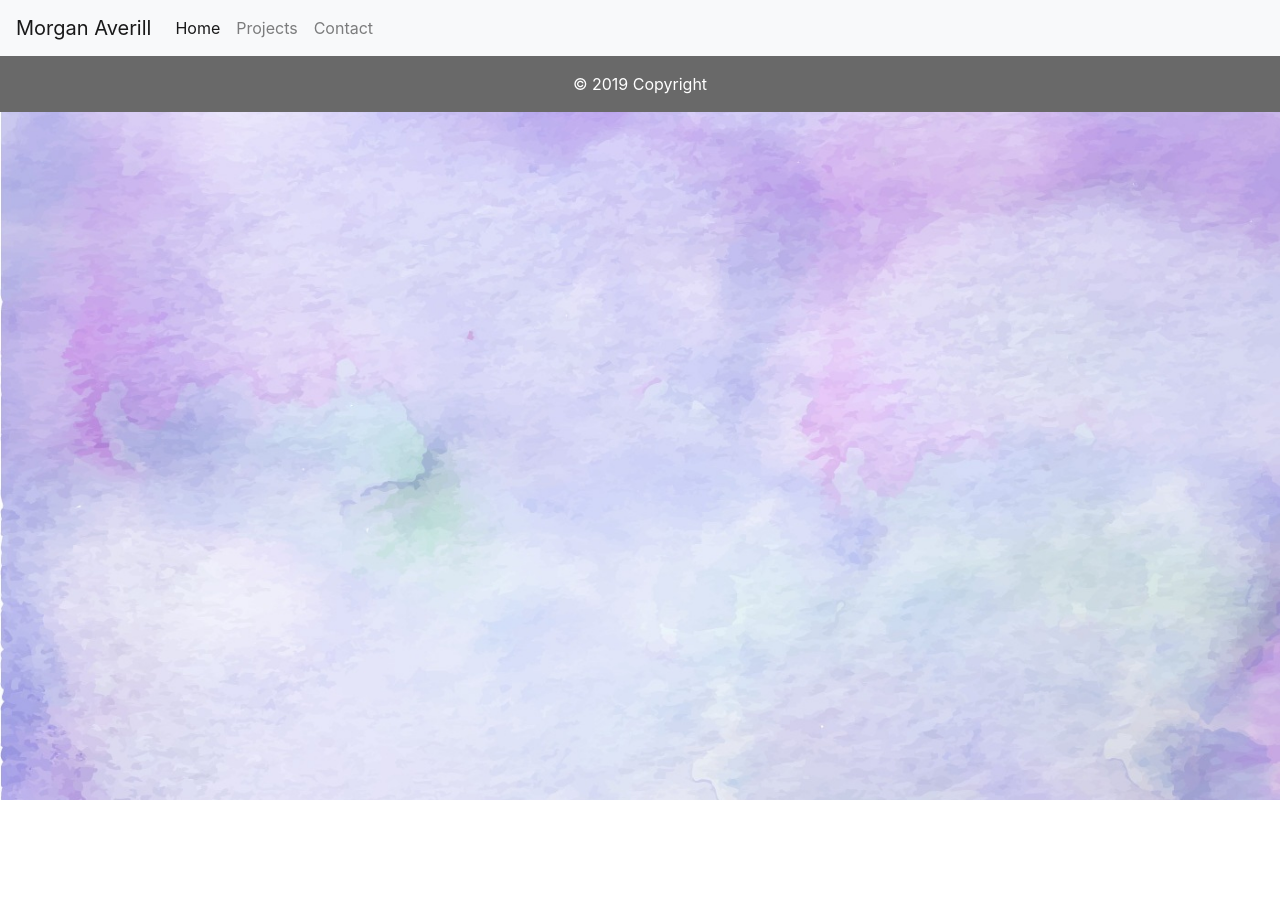
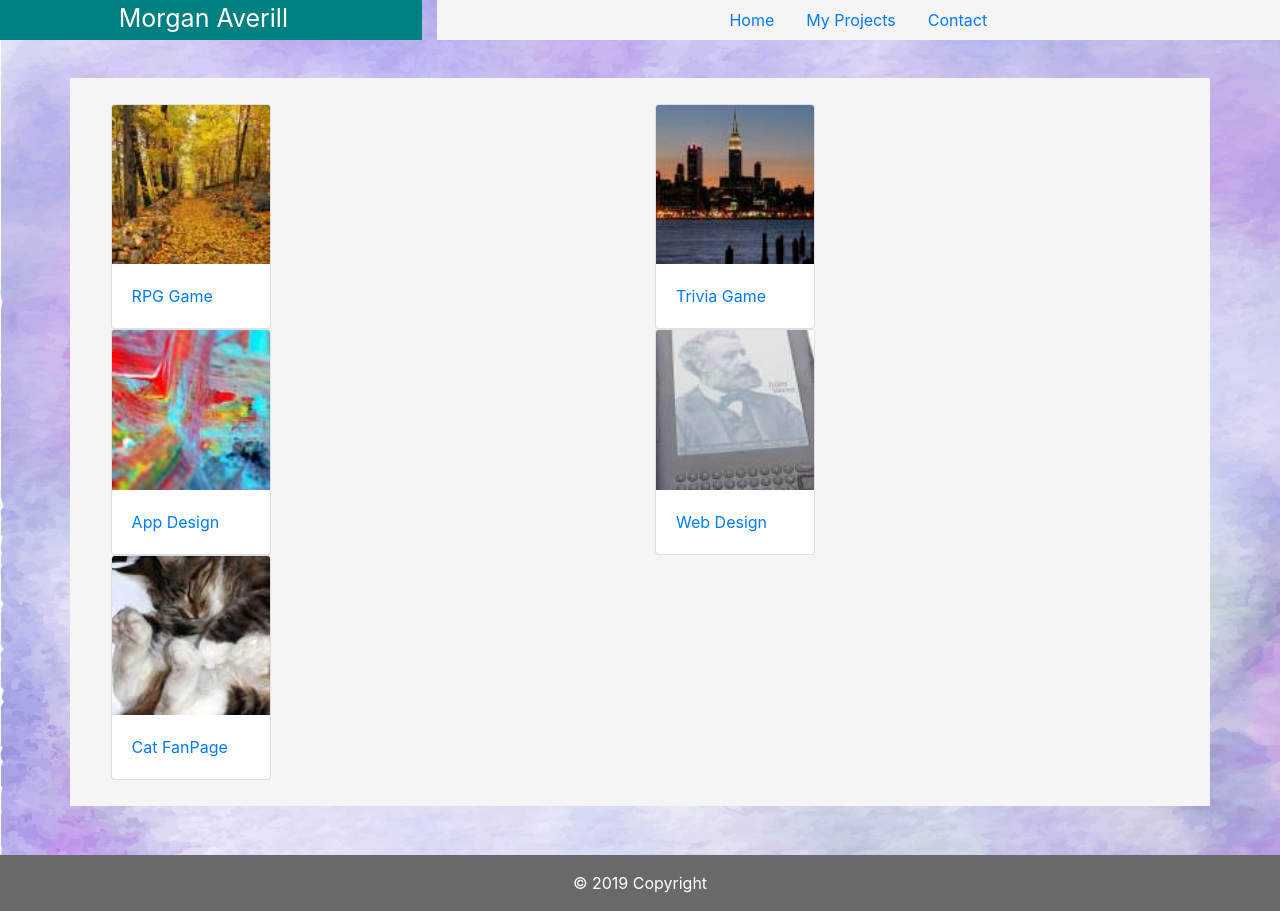
Before and after one commit to morganaverill/Bootstrap-Portfolio, a plain HTML site: page portfolio.html in a window 1280 px wide. Before the commit the page ends 800 px from the top, so only its background shows below. Drawn offline with nearby package versions, Linux system fonts and the light colour scheme.

Commit message:
revisions to everything

```diff
--- a/assets/css/style.css
+++ b/assets/css/style.css
@@ -19,3 +19,20 @@ body{
     background-color: whitesmoke;
     color: teal;
 }
+
+#name{
+    color: white;
+    background-color: teal;
+    font-size: 25px;
+    text-align: center;
+}
+
+  .card-img{
+      height: 30%;
+      width: 30%;
+  }
+
+  #projects{
+      background-color: whitesmoke;
+      padding: 2%;
+  }
--- a/portfolio.html
+++ b/portfolio.html
@@ -9,27 +9,83 @@
     <title>My Projects</title>
 </head>
 <body>
-        <nav class="navbar navbar-expand-lg navbar-light bg-light">
-                <a class="navbar-brand" href="#">Morgan Averill</a>
-                <button class="navbar-toggler" type="button" data-toggle="collapse" data-target="#navbarNav" aria-controls="navbarNav" aria-expanded="false" aria-label="Toggle navigation">
-                  <span class="navbar-toggler-icon"></span>
-                </button>
-                <div class="collapse navbar-collapse" id="navbarNav">
-                  <ul class="navbar-nav">
-                    <li class="nav-item active">
-                      <a class="nav-link" href="index.html">Home <span class="sr-only">(current)</span></a>
+    <div class="row" style="margin-bottom: 3%">
+        <div class="col-sm-4" id="name">Morgan Averill</div>
+        <div class="col-sm-8">
+            <ul class="nav justify-content-center" style="background-color:whitesmoke">
+                <li class="nav-item">
+                  <a class="nav-link active" href="./index.html">Home</a>
                 </li>
                 <li class="nav-item">
-                      <a class="nav-link" href="portfolio.html">Projects</a>
+                  <a class="nav-link" href="./portfolio.html">My Projects</a>
                 </li>
                 <li class="nav-item">
-                      <a class="nav-link" href="contact.html">Contact</a>
+                  <a class="nav-link" href="./contact.html">Contact</a>
                 </li>
               </ul>
           </div>
-              </nav>
-
-              <div class="footer-copyright text-center py-3" style="background-color: dimgrey; color: white">© 2019 Copyright
+        </div>
+    </div>
+      <div class="container" id="projects">
+          <div class="container">
+              <div class="row">
+                <div class="col">
+                    <a role="link" href="#" tabindex="0">
+                        <div class="card" style="width: 10rem;">
+                            <img class="card-img-top" src="./assets/images/nature.jpg" alt="Card image cap">
+                            <div class="card-body">
+                              <p class="card-text">RPG Game</p>
+                            </div>
+                        </div>
+                    </a>
+                </div>
+                <div class="col">
+                    <a role="link" href="#" tabindex="0">
+                        <div class="card" style="width: 10rem;">
+                            <img class="card-img-top" src="./assets/images/city.jpg" alt="Card image cap">
+                            <div class="card-body">
+                              <p class="card-text">Trivia Game</p>
+                            </div>
+                        </div>
+                    </a>
+                </div>
+                <div class="w-100"></div>
+                <div class="col">
+                    <a role="link" href="#" tabindex="0">
+                        <div class="card" style="width: 10rem;">
+                            <img class="card-img-top" src="./assets/images/abstract.jpg" alt="Card image cap">
+                            <div class="card-body">
+                              <p class="card-text">App Design</p>
+                            </div>
+                        </div>
+                    </a>
+                </div>
+                <div class="col">
+                  <a role="link" href="#" tabindex="0">
+                  <div class="card" style="width: 10rem;">
+                        <img class="card-img-top" src="./assets/images/technics.jpg" alt="Card image cap">
+                        <div class="card-body">
+                          <p class="card-text">Web Design</p>
+                        </div>
+                      </div>
+                    </a>
+                  </div>
+                  <div class="w-100"></div>
+                <div class="col">
+                    <a role="link" href="#" tabindex="0">
+                      <div class="card" style="width: 10rem;">
+                          <img class="card-img-top" src="./assets/images/cats.jpg" alt="Card image cap">
+                          <div class="card-body">
+                            <p class="card-text">Cat FanPage</p>
+                          </div>
+                        </div>
+                    </a>
+                </div>
+          </div>
+          </div>
+          </div>
+          <br>
+              <div class="footer-copyright text-center py-3" style="background-color: dimgrey; color: white; margin-top: 2%">© 2019 Copyright
                 </div>
             </footer>
 </body>
```
Also changed, not shown: contact.html (+9 -12 lines), index.html (+9 -12 lines), assets/images/abstract.jpg (added), assets/images/cats.jpg (added), assets/images/city.jpg (added), assets/images/nature.jpg (added), assets/images/technics.jpg (added). Lines whose indentation alone changed are shown as unchanged.
